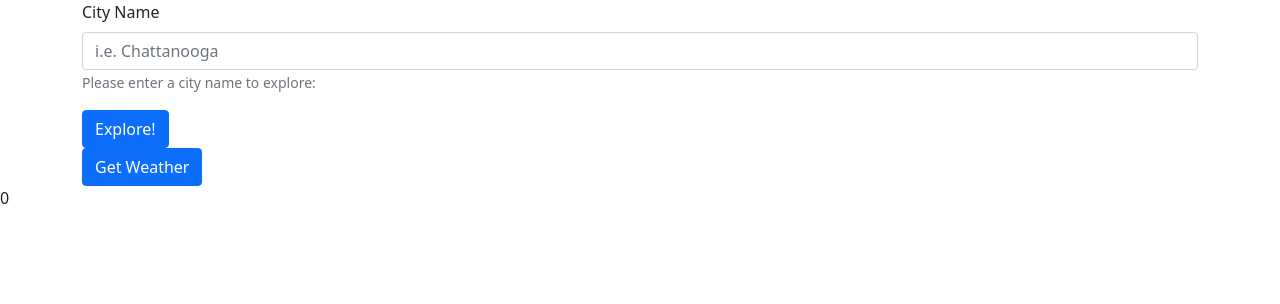
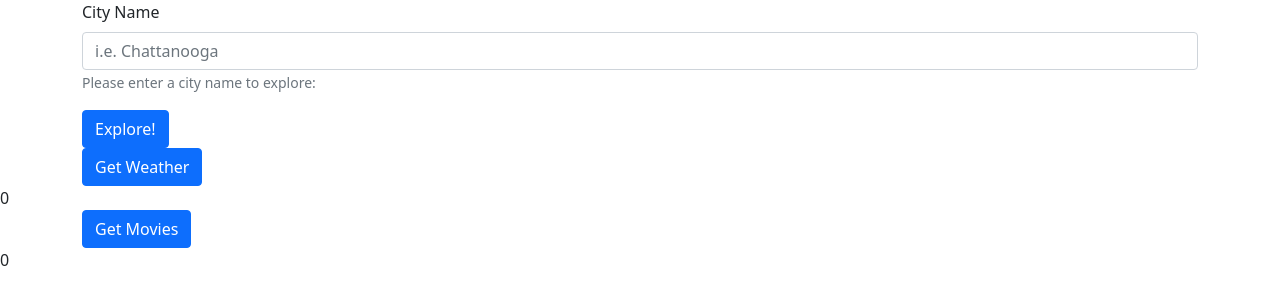
Before and after one commit to brannonstarnes/city-explorer, a React (Create React App) app: page / in a window 1280 px wide. Shown: the top 304 px of the page. Built offline with nearby package versions, Linux system fonts and the light colour scheme.

Commit message:
created movie component and started requesting process

```diff
--- a/src/App.js
+++ b/src/App.js
@@ -4,6 +4,7 @@ import CityForm from './components/CityForm.js'
 import Map from './components/Map.js'
 import axios from 'axios';
 import WeatherInfo from './components/WeatherInfo.js'
+import MovieInfo from './components/MovieInfo.js';
 
 
 export default class App extends Component {
@@ -52,6 +53,7 @@ getLocation = async () => {
     <>
     <CityForm locationName = {this.state.locationName} handleChange = {this.handleChange} getLocation={this.getLocation}/>
     <WeatherInfo lat = {this.state.lat} lon={this.state.lon} locationName={this.state.locationName}/>
+    <MovieInfo city_name = {this.state.locationName} />
     {this.state.mapUrl && <Map locationDataAll={this.state.locationDataAll} lat={this.state.lat} lon={this.state.lon} mapUrl={this.state.mapUrl} />}
     {this.state.error && <h2>Error: Cannot Geocode</h2>}
     </>
--- /dev/null
+++ b/src/components/MovieInfo.js
@@ -0,0 +1,40 @@
+import React, { Component } from 'react';
+import axios from 'axios'
+import Button from 'react-bootstrap/Button'
+import Container from 'react-bootstrap/Container'
+
+export default class WeatherInfo extends Component{
+
+    constructor(props){
+        super(props);
+        this.state = {
+            movies: []
+        }
+    }
+
+
+    getMovieInfo = async () => {
+
+        const url = `${process.env.REACT_APP_SERVER_URL}/movies?city_name=${this.props.city_name.split(',')[0]}`;
+
+        let response = await axios.get(url);
+        this.setState({weatherForecast: response.data});
+        console.log(response.data);
+       };
+
+    //the data that comes back will be put in state..if i have the state, will map it and render li's
+    //to render will check if you have the weather info or not, if yes, then render
+
+    render(){
+        return(
+            <div>
+                <Container>
+                <Button onClick={this.getMovieInfo}>Get Movies</Button>
+                </Container>
+                {this.state.movies.length && this.state.movies.map((movie, idx) =>
+                <li key={idx}>Date: {movie.datetime} Low Temp: {movie.min_temp} High Temp: {movie.max_temp} Conditions: {movie.description}</li>)}
+
+            </div>
+        )
+    };
+}
--- a/src/components/WeatherInfo.js
+++ b/src/components/WeatherInfo.js
@@ -12,18 +12,15 @@ export default class WeatherInfo extends Component{
         }
     }
 
-
     getWeatherInfo = async () => {
 
-        const url = `${process.env.REACT_APP_SERVER_URL}/weather?lat=${this.props.lat}&lon=${this.props.lon}`;
+        const url = `${process.env.REACT_APP_SERVER_URL}/weather?lat=${this.props.lat}&lon=${this.props.lon}&city_name${this.props.locationName.split(',')[0]}`;
 
         let response = await axios.get(url);
         this.setState({weatherForecast: response.data});
         console.log(response.data);
        };
 
-    //the data that comes back will be put in state..if i have the state, will map it and render li's
-    //to render will check if you have the weather info or not, if yes, then render
 
     render(){
         return(
```
